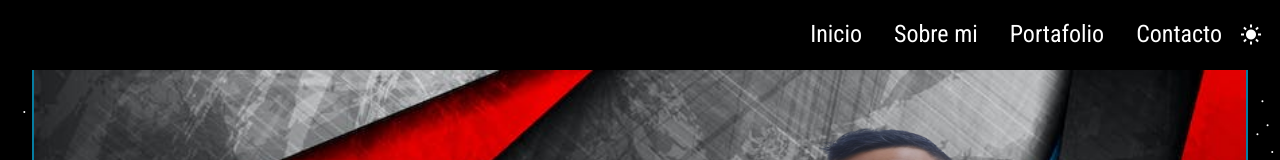
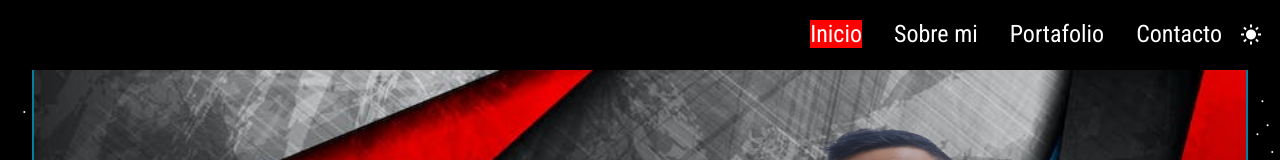
Before and after one commit to SantiagoLE/Portfolio, a React (Vite) app: page / in a window 1280 px wide. Shown: the top 160 px of the page. Built offline with nearby package versions, Linux system fonts and the light colour scheme.

Commit message:
logica para resaltar elementos en el navbar

```diff
--- a/src/components/Header.jsx
+++ b/src/components/Header.jsx
@@ -7,8 +7,7 @@ const Header = ({ darkMode, setDarkMode }) => {
     const [barIsActive, setBarIsActive] = useState(false)
 
 
-
-    useEffect(() => {
+useEffect(() => {
 
         const handleClickOutsideMenu = (event) => {
             if (event.target.id !== "menu" && barIsActive) {
@@ -24,6 +23,13 @@ const Header = ({ darkMode, setDarkMode }) => {
     }, [document, barIsActive]);
 
 
+    const [activeLink, setActiveLink] = useState()
+    console.log(activeLink)
+
+const handleClickLink = (link) => {
+setActiveLink(link)
+}
+
 
     return (
         <header className='header'>
@@ -35,10 +41,10 @@ const Header = ({ darkMode, setDarkMode }) => {
 
             <div id='menu' className={`menu_contain ${barIsActive && "menu_contain-active"}`} >
                 <ul id='menu' className='menu_list'>
-                    <li id='menu' className='menu_list-item' ><Link to='home' smooth={true} duration={500} offset={-100} onClick={() => setBarIsActive(false)}>Inicio</Link></li>
-                    <li id='menu' className='menu_list-item' ><Link to='aboutMe' smooth={true} duration={500} offset={-80} onClick={() => setBarIsActive(false)}>Sobre mi</Link></li>
-                    <li id='menu' className='menu_list-item' ><Link to='portfolio' smooth={true} duration={500} offset={-80} onClick={() => setBarIsActive(false)}>Portafolio</Link></li>
-                    <li id='menu' className='menu_list-item' ><Link to='contact' smooth={true} duration={500} offset={-80} onClick={() => setBarIsActive(false)}>Contacto</Link></li>
+                    <li id='menu' className='menu_list-item' ><Link to='home' className={`${activeLink === "home" && "active"}`} smooth={true} duration={500} offset={-100} spy={true} onClick={() => {setBarIsActive(false) ; handleClickLink("home")}}>Inicio</Link></li>
+                    <li id='menu' className='menu_list-item' ><Link to='aboutMe' className={`${activeLink === "aboutMe" && "active"}`} smooth={true} duration={500} offset={-70} spy={true} onClick={() => {setBarIsActive(false) ; handleClickLink("aboutMe")}}>Sobre mi</Link></li>
+                    <li id='menu' className='menu_list-item' ><Link to='portfolio' className={`${activeLink === "portfolio" && "active"}`} smooth={true} duration={500} offset={-50} spy={true} onClick={() => {setBarIsActive(false) ; handleClickLink("portfolio")}}>Portafolio</Link></li>
+                    <li id='menu' className='menu_list-item' ><Link to='contact' className={`${activeLink === "contact" && "active"}`} smooth={true} duration={500} offset={-80} spy={true} onClick={() => {setBarIsActive(false) ; handleClickLink("contact")}}>Contacto</Link></li>
 
                 </ul>
             </div>
--- a/src/components/style/header.css
+++ b/src/components/style/header.css
@@ -68,6 +68,10 @@ border-left: 2px solid var( --border_color);
   color: var(--white);
 }
 
+.active{
+  background-color: red;
+}
+
 .menu_list-item>a:hover{
   color: var(--icon_color);
 }
```
